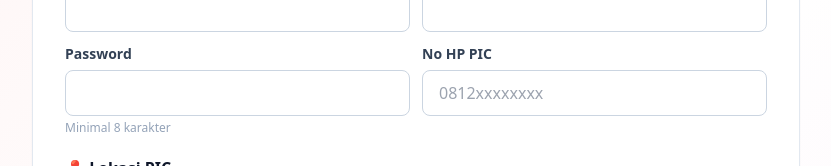
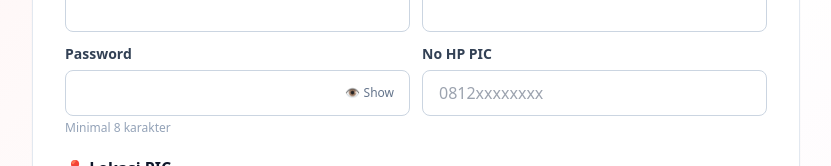
Before and after one commit to Bambang-Saputra/Blood-Connect, a Next.js app: page /pmiregister in a window 1280 px wide. Shown: the part 329-495 px from the top of the page, without its empty margins (224-1055 px from the left). Built offline with nearby package versions, Linux system fonts and the light colour scheme; no server answers.

Commit message:
feat(auth): toggle lihat/sembunyikan password di login, register, pmiregister
- input password kini punya tombol Show/Hide (default tersembunyi)
- komponen Input generik (register & pmiregister) otomatis untuk type=password
- +aria-label; murni UI, tak menyentuh DB/flow

```diff
--- a/app/login/page.tsx
+++ b/app/login/page.tsx
@@ -15,6 +15,7 @@ export default function LoginPage() {
   const [password, setPassword] = useState("");
   const [loading, setLoading] = useState(false);
   const [error, setError] = useState("");
+  const [showPwd, setShowPwd] = useState(false);
 
   async function handleSubmit(e: React.FormEvent) {
     e.preventDefault();
@@ -108,13 +109,23 @@ export default function LoginPage() {
             </FormField>
 
             <FormField label="Password">
-              <input
-                type="password" required value={password}
-                onChange={(e) => setPassword(e.target.value)}
-                className="w-full border border-slate-300 px-4 py-2.5 rounded-lg bg-white focus:ring-2 focus:ring-red-500 focus:border-red-500 outline-none transition"
-                placeholder="••••••••"
-                autoComplete="current-password"
-              />
+              <div className="relative">
+                <input
+                  type={showPwd ? "text" : "password"} required value={password}
+                  onChange={(e) => setPassword(e.target.value)}
+                  className="w-full border border-slate-300 px-4 py-2.5 pr-16 rounded-lg bg-white focus:ring-2 focus:ring-red-500 focus:border-red-500 outline-none transition"
+                  placeholder="••••••••"
+                  autoComplete="current-password"
+                />
+                <button
+                  type="button"
+                  onClick={() => setShowPwd((s) => !s)}
+                  aria-label={showPwd ? "Sembunyikan password" : "Tampilkan password"}
+                  className="absolute right-2 top-1/2 -translate-y-1/2 text-xs text-slate-500 hover:text-slate-700 px-2 py-1"
+                >
+                  {showPwd ? "🙈 Hide" : "👁 Show"}
+                </button>
+              </div>
             </FormField>
 
             {error && (
--- a/app/pmiregister/page.tsx
+++ b/app/pmiregister/page.tsx
@@ -160,15 +160,30 @@ function Input(props: {
   type?: string; required?: boolean; minLength?: number;
   placeholder?: string; hint?: string;
 }) {
+  const [show, setShow] = useState(false);
+  const isPwd = props.type === "password";
   return (
     <div>
       <label className="block text-sm font-semibold text-slate-700 mb-1.5">{props.label}</label>
-      <input
-        type={props.type ?? "text"} required={props.required} minLength={props.minLength}
-        value={props.value} onChange={(e) => props.onChange(e.target.value)}
-        placeholder={props.placeholder}
-        className={inputCls}
-      />
+      <div className="relative">
+        <input
+          type={isPwd ? (show ? "text" : "password") : (props.type ?? "text")}
+          required={props.required} minLength={props.minLength}
+          value={props.value} onChange={(e) => props.onChange(e.target.value)}
+          placeholder={props.placeholder}
+          className={isPwd ? `${inputCls} pr-16` : inputCls}
+        />
+        {isPwd && (
+          <button
+            type="button"
+            onClick={() => setShow((s) => !s)}
+            aria-label={show ? "Sembunyikan password" : "Tampilkan password"}
+            className="absolute right-2 top-1/2 -translate-y-1/2 text-xs text-slate-500 hover:text-slate-700 px-2 py-1"
+          >
+            {show ? "🙈 Hide" : "👁 Show"}
+          </button>
+        )}
+      </div>
       {props.hint && <p className="text-xs text-slate-400 mt-1">{props.hint}</p>}
     </div>
   );
--- a/app/register/page.tsx
+++ b/app/register/page.tsx
@@ -312,15 +312,30 @@ function Input(props: {
   type?: string; required?: boolean; minLength?: number;
   placeholder?: string; hint?: string;
 }) {
+  const [show, setShow] = useState(false);
+  const isPwd = props.type === "password";
   return (
     <div>
       <label className="block text-sm font-semibold text-slate-700 mb-1.5">{props.label}</label>
-      <input
-        type={props.type ?? "text"} required={props.required} minLength={props.minLength}
-        value={props.value} onChange={(e) => props.onChange(e.target.value)}
-        placeholder={props.placeholder}
-        className={inputCls}
-      />
+      <div className="relative">
+        <input
+          type={isPwd ? (show ? "text" : "password") : (props.type ?? "text")}
+          required={props.required} minLength={props.minLength}
+          value={props.value} onChange={(e) => props.onChange(e.target.value)}
+          placeholder={props.placeholder}
+          className={isPwd ? `${inputCls} pr-16` : inputCls}
+        />
+        {isPwd && (
+          <button
+            type="button"
+            onClick={() => setShow((s) => !s)}
+            aria-label={show ? "Sembunyikan password" : "Tampilkan password"}
+            className="absolute right-2 top-1/2 -translate-y-1/2 text-xs text-slate-500 hover:text-slate-700 px-2 py-1"
+          >
+            {show ? "🙈 Hide" : "👁 Show"}
+          </button>
+        )}
+      </div>
       {props.hint && <p className="text-xs text-slate-400 mt-1">{props.hint}</p>}
     </div>
   );
```
